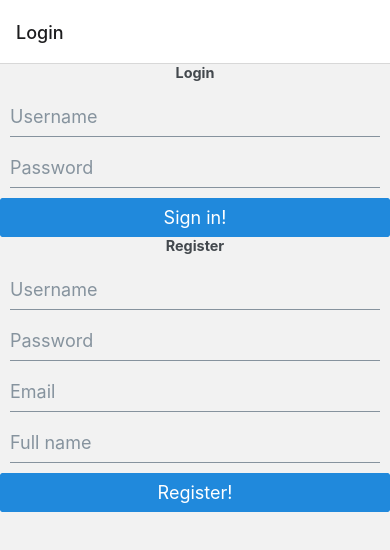
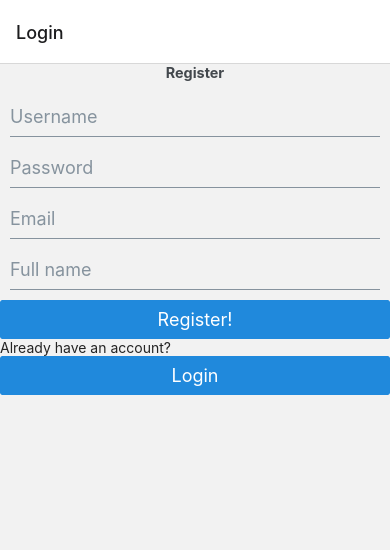
Before and after one commit to Liideli/wbma23-example, a React Native app: screen /Login in a window 390 px wide. Shown: the top 550 px of the page. Built offline with nearby package versions, Linux system fonts and the light colour scheme.

Commit message:
smartforms

```diff
--- a/views/Login.js
+++ b/views/Login.js
@@ -1,4 +1,4 @@
-import React, {useContext, useEffect} from 'react';
+import React, {useContext, useEffect, useState} from 'react';
 import {
   KeyboardAvoidingView,
   TouchableOpacity,
@@ -11,10 +11,13 @@ import AsyncStorage from '@react-native-async-storage/async-storage';
 import {useUser} from '../hooks/ApiHooks';
 import LoginForm from '../components/LoginForm';
 import RegisterForm from '../components/RegisterForm';
+import {Button, Text} from '@rneui/base';
 
 const Login = ({navigation}) => {
   const {setIsLoggedIn, setUser} = useContext(MainContext);
   const {getUserByToken} = useUser();
+
+  const [toggleForm, setToggleForm] = useState(false);
 
   const checkToken = async () => {
     try {
@@ -43,8 +46,16 @@ const Login = ({navigation}) => {
       <KeyboardAvoidingView
         behavior={Platform.OS === 'ios' ? 'padding' : 'height'}
       >
-        <LoginForm />
-        <RegisterForm />
+        {toggleForm ? <LoginForm /> : <RegisterForm />}
+        <Text>
+          {toggleForm ? 'Create an account' : 'Already have an account?'}
+        </Text>
+        <Button
+          title={toggleForm ? 'Register' : 'Login'}
+          onPress={() => {
+            setToggleForm(!toggleForm);
+          }}
+        />
       </KeyboardAvoidingView>
     </TouchableOpacity>
   );
```
